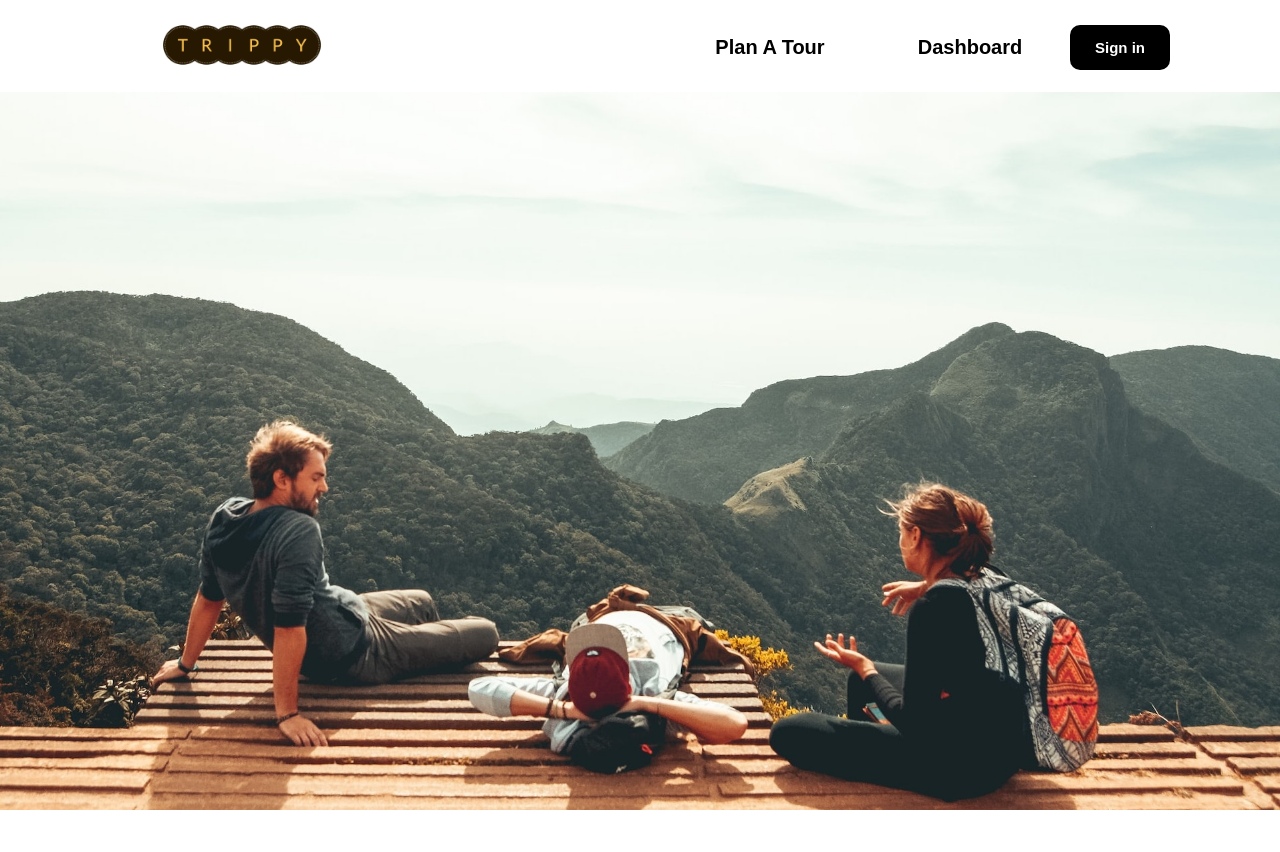
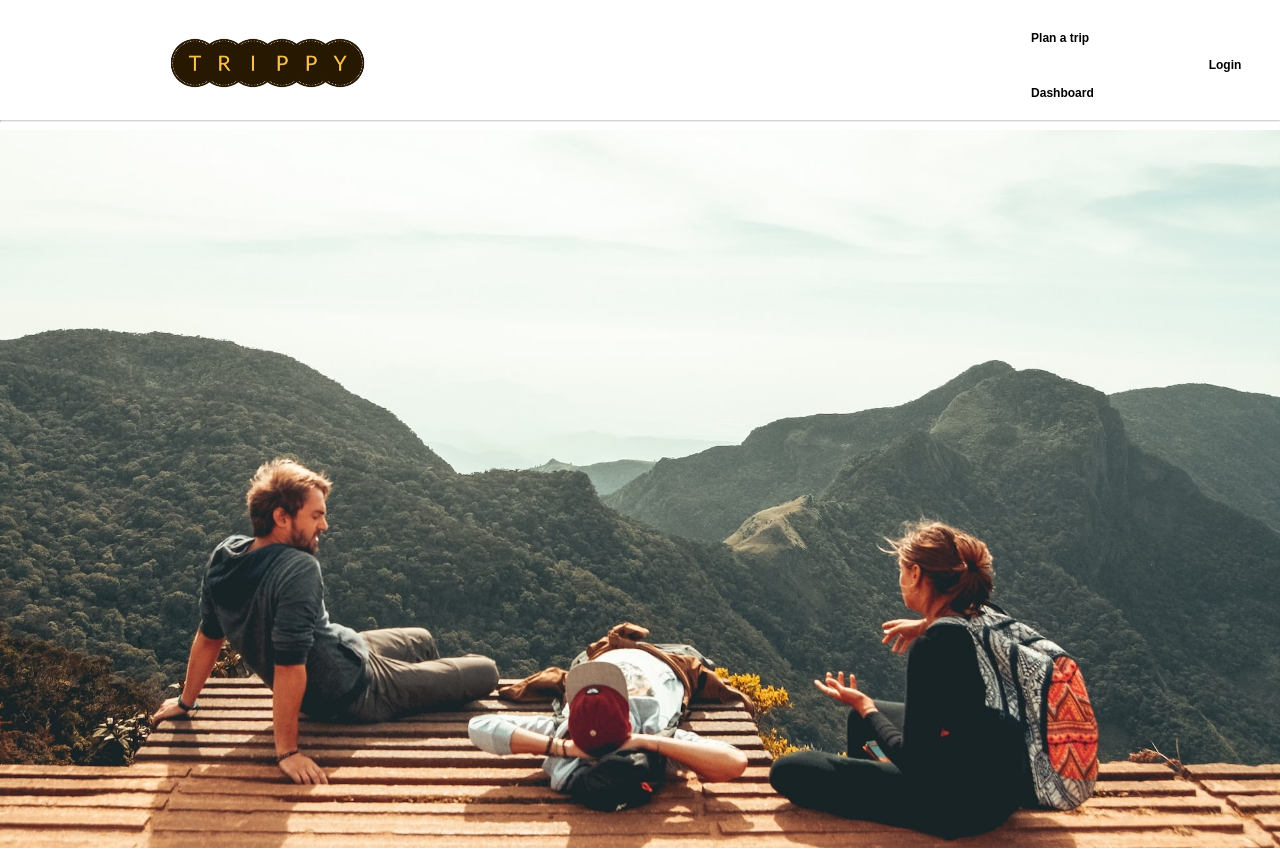
Before and after one commit to kasatsakshi/TripPy, a React (Create React App) app in the folder frontend/: page / in a window 1280 px wide. Shown: the top 852 px of the page. Before the commit the page ends 814 px from the top, so only its background shows below. Built offline with nearby package versions, Linux system fonts and the light colour scheme.

Commit message:
Adding Dashboard Front-end Changes(Partial)

```diff
--- a/frontend/package.json
+++ b/frontend/package.json
@@ -5,11 +5,16 @@
   "dependencies": {
     "@emotion/react": "^11.10.5",
     "@emotion/styled": "^11.10.5",
+    "@mui/icons-material": "^5.11.11",
     "@mui/material": "^5.10.16",
     "@testing-library/jest-dom": "^5.16.5",
     "@testing-library/react": "^13.4.0",
     "@testing-library/user-event": "^13.5.0",
+    "chart.js": "^4.2.1",
+    "install": "^0.13.0",
+    "npm": "^9.6.0",
     "react": "^18.2.0",
+    "react-chartjs-2": "^5.2.0",
     "react-dom": "^18.2.0",
     "react-icons": "^4.6.0",
     "react-router-dom": "^6.4.3",
--- a/frontend/src/App.js
+++ b/frontend/src/App.js
@@ -5,6 +5,7 @@ import {
   BrowserRouter as Router, Routes, Route, Navigate,
 } from 'react-router-dom';
 import Home from './Home';
+import Dashboard from './Dashboard';
 
 function App() {
   return (
@@ -12,6 +13,7 @@ function App() {
       <div className="app">
         <Routes>
           <Route path="/" element={<Home />} />
+          <Route path="/dashboard" element={<Dashboard />} />
         </Routes>
       </div>
     </Router>
--- /dev/null
+++ b/frontend/src/Dashboard.css
@@ -0,0 +1,24 @@
+.dashboard__heading{
+  margin-top: 30px;
+  margin-bottom: 5px;
+  font-family: serif;
+  font-size: 40px;
+  text-align: center;
+}
+
+.dashboard_subheading{
+  text-align: center;
+  font-family: serif;
+  font-size: 28px;
+  font-weight: lighter;
+  margin-top: 50px;
+}
+
+.dashboard__paragraph{
+  margin-top: 0px;
+  font-family: serif;
+  font-size: 20px;
+  text-align: center;
+  margin-left: 80px;
+  margin-right: 80px;
+}
--- /dev/null
+++ b/frontend/src/Dashboard.js
@@ -0,0 +1,24 @@
+import React from 'react'
+import Navbar from './components/Navbar'
+import ContentCard from './components/ContentCard'
+import './Dashboard.css'
+
+function Dashboard() {
+  return (
+    <div>
+      <Navbar />
+      <h2 className='dashboard__heading'>Travel Trends in USA</h2>
+      <div>
+        <p className='dashboard__paragraph'>Where people are going matters now more than ever—and so does making informed decisions.
+          Use the drop-downs below to get started on reviewing recent travel search data* and comparing trends.</p>
+      </div>
+      <div>
+        <ContentCard></ContentCard>
+      </div>
+      <div className='dashboard_subheading'>Travel Demand Across Time</div>
+
+    </div>
+  )
+}
+
+export default Dashboard
--- /dev/null
+++ b/frontend/src/components/ContentCard.js
@@ -0,0 +1,32 @@
+import React from 'react'
+import Card from '@mui/material/Card';
+import CardContent from '@mui/material/CardContent';
+import CardMedia from '@mui/material/CardMedia';
+import Typography from '@mui/material/Typography';
+import { CardActionArea } from '@mui/material';
+
+function ContentCard() {
+  return (
+    <Card sx={{ maxWidth: 345 }}>
+      <CardActionArea>
+        <CardMedia
+          component="img"
+          height="140"
+          image="/static/images/cards/contemplative-reptile.jpg"
+          alt="green iguana"
+        />
+        <CardContent>
+          <Typography gutterBottom variant="h5" component="div">
+            Lizard
+          </Typography>
+          <Typography variant="body2" color="text.secondary">
+            Lizards are a widespread group of squamate reptiles, with over 6,000
+            species, ranging across all continents except Antarctica
+          </Typography>
+        </CardContent>
+      </CardActionArea>
+    </Card>
+  )
+}
+
+export default ContentCard
--- a/frontend/src/components/Navbar.css
+++ b/frontend/src/components/Navbar.css
@@ -11,7 +11,7 @@
 }
 
 .navbar__logo {
-  width: 50%;
+  width: 30%;
   margin-left:30px;
 }
 
@@ -60,3 +60,90 @@
   background-color: lightgrey;
   transition: 0.7s;
 }
+
+.navbar {
+  padding-top: 20px;
+  display: flex;
+  align-items: center;
+  margin-left: 100px;
+  margin-right: 100px;
+  margin-top: 5px;
+  margin-bottom: 5px;
+}
+
+/* .navbar__searchBox {
+  display: flex;
+  flex: 1;
+} */
+
+.navbar__searchInput {
+  height: 33px;
+  border-radius: 25px;
+  padding-left: 20px;
+  font-size: 20px;
+  border-color: grey;
+  width: 100%;
+  margin-right: 30px;
+}
+
+.navbar__searchInput:focus{
+  outline: 2px black;
+}
+
+.navbar__userSection{
+  align-items: center;
+  display: flex;
+}
+
+.navbar__icons{
+  margin-right: 20px;
+  color: black;
+}
+
+.navbar__accountCircle{
+  color: grey;
+  size: 30px;
+}
+
+.navbar__button {
+  height: 35px;
+  margin-right: 20px;
+  background: none;
+  border-radius: 10px;
+  border-color: white;
+  font-size: 12px;
+  font-weight: bold;
+  width: 70px;
+}
+
+.navbar__button:hover {
+  background-color: lightgrey;
+}
+
+.navbar__categories{
+  margin-left: 100px;
+  margin-right: 100px;
+  padding-top: 10px;
+  /* padding-bottom: 10px; */
+}
+
+.navbar__categoryLink{
+  color: black;
+  text-decoration:none;
+  font-size: 12px;
+  font-weight: 300;
+}
+
+.footer__currency{
+  font-size: 12px;
+  font-weight: 600;
+  margin-top: 10px;
+  background-color: #232347;
+  border: none;
+  color: white;
+}
+
+.navbar__line{
+  border-top: 1px solid lightgrey ;
+  margin-top: 10px;
+}
--- a/frontend/src/components/Navbar.js
+++ b/frontend/src/components/Navbar.js
@@ -1,32 +1,59 @@
 import React from 'react';
 import { Link } from 'react-router-dom';
 import logo from '../images/Trippy-1.png';
+import { ShoppingCart, AccountCircle } from '@mui/icons-material';
+import Stack from '@mui/material/Stack';
 import './Navbar.css';
 import Grid from '@mui/material/Grid';
 
 const Navbar = () => {
   return (
-    <nav className='navbar'>
+    <div>
+      <Stack>
+        <nav className="navbar">
+          {/* Logo */}
+          <Link to="/">
+            <img className="navbar__logo" src={logo} alt="Trippy" />
+          </Link>
 
-      <Link to="/">
-        <img className="navbar__logo" src={logo} alt="Trippy" />
-      </Link>
+          <div className="navbar__searchBox">
+            <Link to="/login"><button className="navbar__button">Plan a trip</button></Link>
+            <Link to="/dashboard"><button className="navbar__button">Dashboard</button></Link>
+          </div>
 
-      <div className='navbar__emptyspace'></div>
+          {/* User section */}
+          <div className="navbar__userSection">
+            <>
+              <Link to="/login"><button className="navbar__button">Login</button></Link>
+              <Link to="/signup"><button className="navbar__button">Signup</button></Link>
+            </>
+          </div>
 
-      <div className='navbar__options'>
-        <Link to='/'>
-          <button className="navbar__button">Plan A Tour</button>
-        </Link>
-        <Link to='/'>
-          <button className="navbar__button">Dashboard</button>
-        </Link>
-        <Link to="/">
-          <button className="signin__button">Sign in</button>
-        </Link>
-      </div>
+        </nav>
+      </Stack>
+      <hr className="navbar__line" />
+    </div>
+    // <nav className='navbar'>
 
-    </nav>
+    //   <Link to="/">
+    //     <img className="navbar__logo" src={logo} alt="Trippy" />
+    //   </Link>
+
+    //   <div className='navbar__emptyspace'></div>
+
+    //   <div className='navbar__options'>
+    //     <Link to='/'>
+    //       <button className="navbar__button">Plan A Tour</button>
+    //     </Link>
+    //     <Link to='/'>
+    //       <button className="navbar__button">Dashboard</button>
+    //     </Link>
+    //     <Link to="/">
+    //       <button className="signin__button">Sign in</button>
+    //     </Link>
+    //   </div>
+
+    // </nav>
   );
 };
 
```
Also changed, not shown: frontend/src/components/LineChart.js (added), 1 other file (tests, documents, lock files or other folders).
